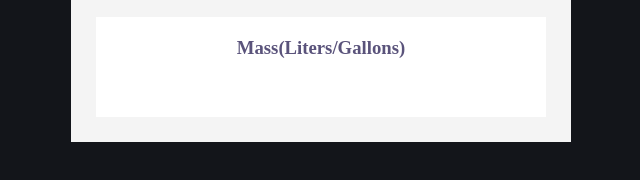
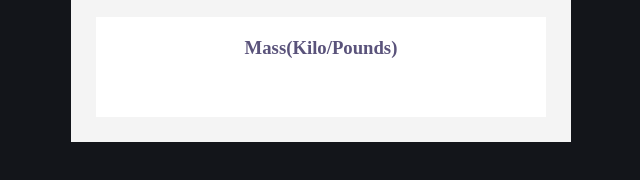
Before and after one commit to iGauravSingh/unit-convertor, a plain HTML site: page index.html in a window 1280 px wide. Shown: the part 588-768 px from the top of the page, 319-959 px from the left. Drawn offline with Linux system fonts and the light colour scheme.

Commit message:
correcting mistake in mass card

```diff
--- a/index.html
+++ b/index.html
@@ -24,7 +24,7 @@
                     <div class="unit-font" id="volume"></div>
                 </div>
                 <div class="card-unit">
-                    <h3>Mass(Liters/Gallons)</h3>
+                    <h3>Mass(Kilo/Pounds)</h3>
                     <div class="unit-font" id="mass"></div>
                 </div>
             </div>
```
